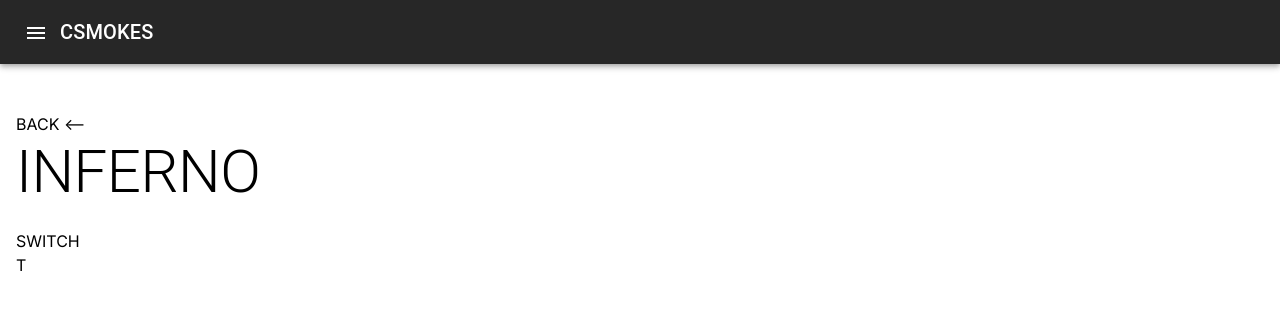
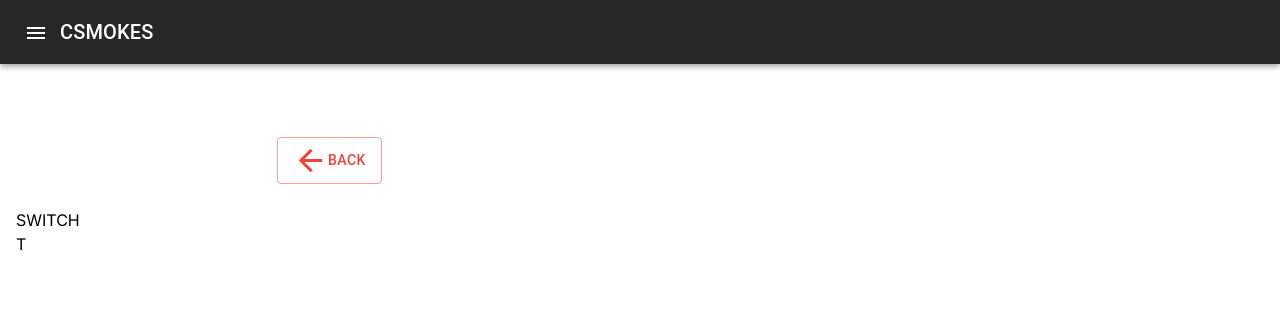
Before and after one commit to Radwtsm/cshelper, a Next.js app: page /inferno in a window 1280 px wide. Shown: the top 310 px of the page. Built offline with nearby package versions, Linux system fonts and the light colour scheme.

Commit message:
changing default layout

```diff
--- a/app/AppBar.js
+++ b/app/AppBar.js
@@ -68,8 +68,8 @@ const StyledInputBase = styled(InputBase)(({ theme }) => ({
 
 export default function SearchAppBar() {
   return (
-    <Box sx={{ flexGrow: 1 }}>
-      <AppBar position="static">
+    // <Box sx={{ flexGrow: 1 }}>
+      <AppBar position="sticky">
         <Toolbar>
           {/* <IconButton
             size="large"
@@ -85,7 +85,7 @@ export default function SearchAppBar() {
             variant="h6"
             noWrap
             component="div"
-            sx={{ flexGrow: 1, display: { xs: 'none', sm: 'block' } }}
+            sx={{ flexGrow: 1, display: { xs: 'block', sm: 'block' } }}
           >
             CSMOKES
           </Typography>
@@ -100,7 +100,7 @@ export default function SearchAppBar() {
           </Search> */}
         </Toolbar>
       </AppBar>
-    </Box>
+    // </Box>
   );
 }
 
--- a/app/[map]/page.js
+++ b/app/[map]/page.js
@@ -23,6 +23,8 @@ import NadeFilter from "../NadeFilter";
 import Link from "next/link";
 import Tip from "../Tip";
 import TipCard from "../TipCard";
+
+import ArrowBackIcon from '@mui/icons-material/ArrowBack';
 
 const Page = ({ params }) => {
   let inputRef = useRef();
@@ -57,10 +59,13 @@ const Page = ({ params }) => {
 
   return (
     <>
-      <Link href="/">{"BACK <--"}</Link>
-      <Typography variant="h2" gutterBottom>
+      <div className="flex flex-row items-center justify-around ">
+      <Link type="button" href="/"><Button variant="outlined"><ArrowBackIcon fontSize="large"/> back</Button></Link>
+      <Typography sx={{color:'white',my:4}} variant="h5" gutterBottom>
         {params.map.toUpperCase()}
       </Typography>
+      </div>
+
       <button onClick={switchSide}>SWITCH</button>
       <p className={`${filters.side === "T" ? "brown-300" : "blue-500"}`}>
         {filters.side}
@@ -82,7 +87,7 @@ const Page = ({ params }) => {
           </Button>
         )}
       </div>
-      <ul className="my-5 flex flex-col gap-5">
+      <ul className=" flex flex-col gap-5 my-2">
         {backup_data
           .filter(
             (el) =>
```
